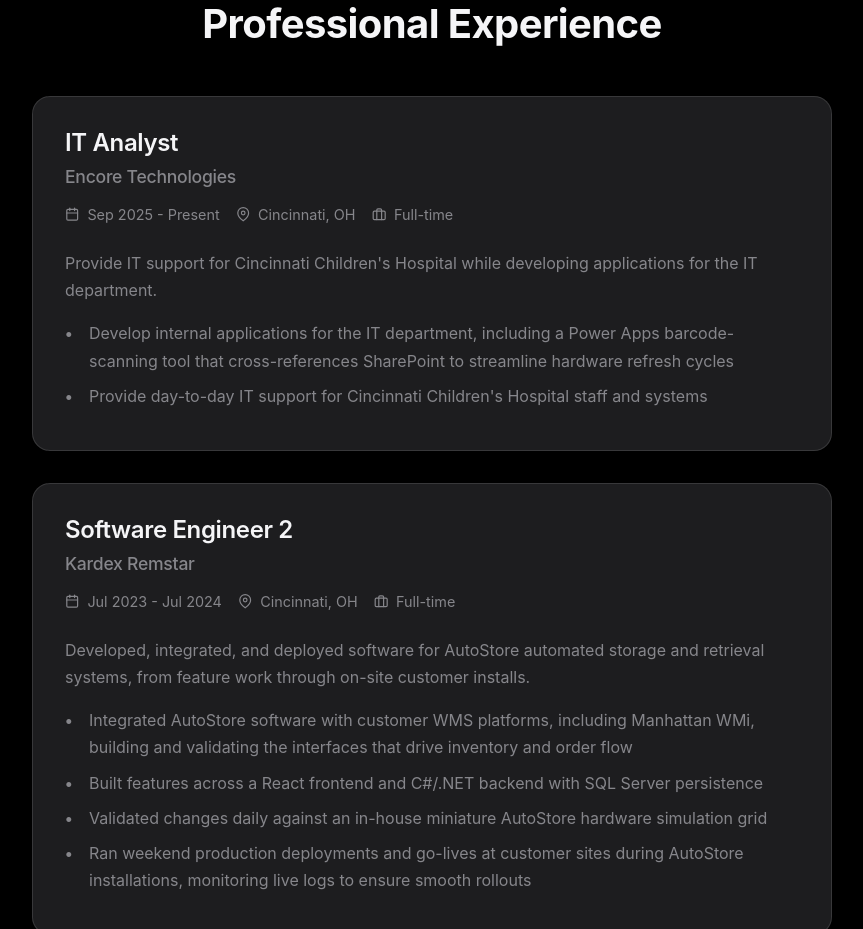
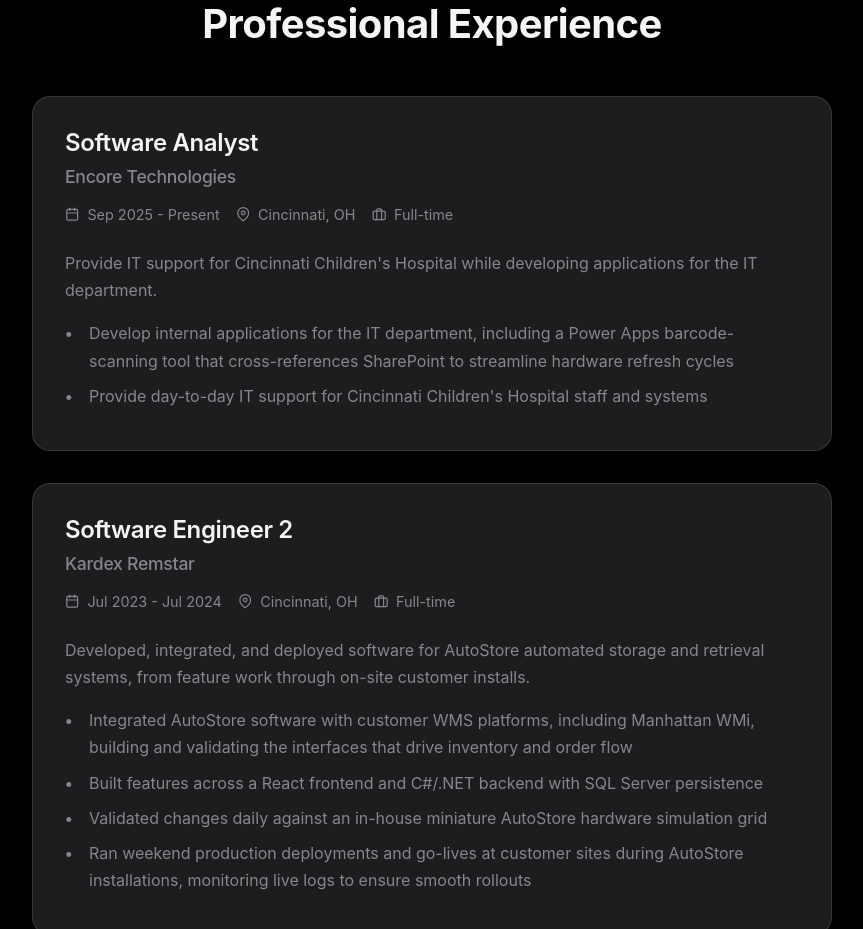
Before and after one commit to AdkersonJohn/resume-website, a React (Create React App) app: page / in a window 1280 px wide. Shown: the part 900-1829 px from the top of the page, without its empty margins (208-1071 px from the left). Built offline with nearby package versions, Linux system fonts and the light colour scheme.

Commit message:
Retitle Encore role to Software Analyst

```diff
--- a/src/components/Experience.tsx
+++ b/src/components/Experience.tsx
@@ -101,7 +101,7 @@
 const Experience: React.FC = () => {
   const experiences = [
     {
-      title: "IT Analyst",
+      title: "Software Analyst",
       company: "Encore Technologies",
       location: "Cincinnati, OH",
       period: "Sep 2025 - Present",
```
Also changed, not shown: 1 other file (tests, documents, lock files or other folders).
